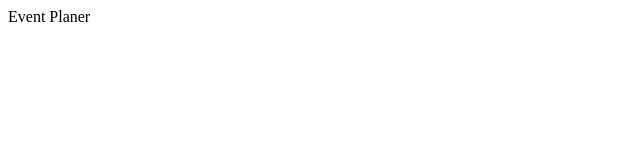
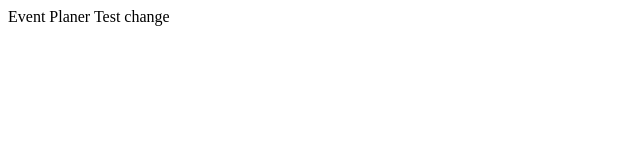
Before and after one commit to pndroa/event-planer, a Next.js app: page / in a window 1280 px wide. Shown: the top 160 px of the page, without its empty margins (0-640 px from the left). Built offline with nearby package versions, Linux system fonts and the light colour scheme.

Commit message:
SCRUM-1 Test commit with jirsa issue

```diff
--- a/src/app/page.tsx
+++ b/src/app/page.tsx
@@ -1,3 +1,3 @@
 export default function Home() {
-  return <div>Event Planer</div>
+  return <div>Event Planer Test change</div>
 }
```
